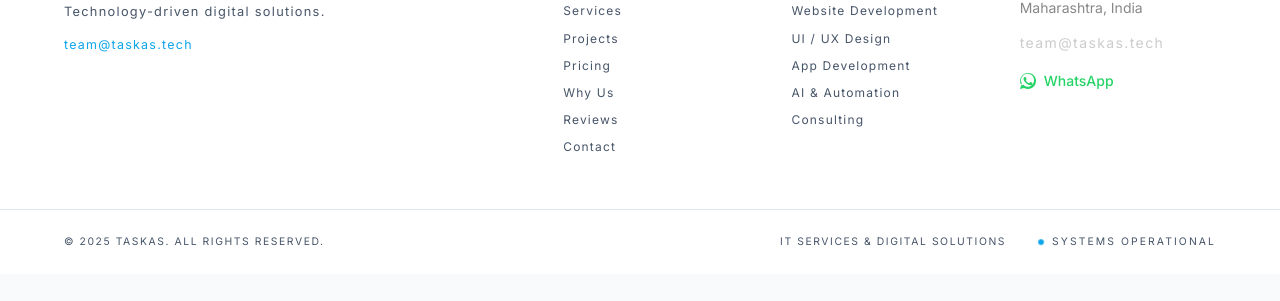
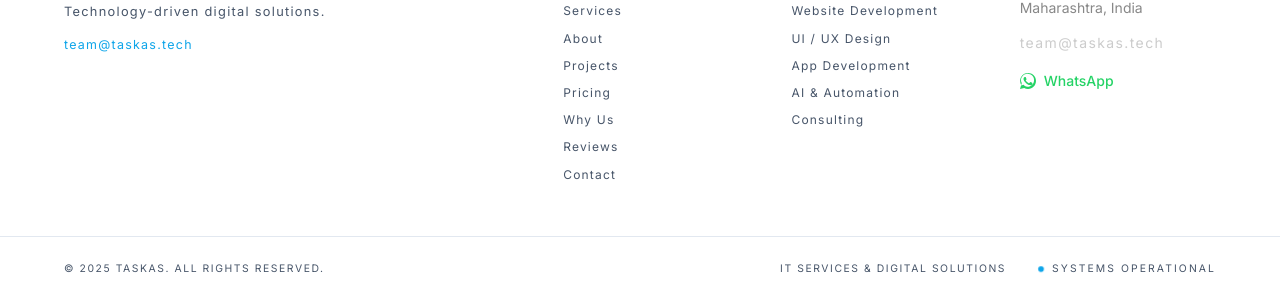
Before and after one commit to arshadengine/TASKAS-digital-solutions, a plain HTML site: page pricing.html in a window 1280 px wide. Shown: the part 2475-2776 px from the top of the page. Before the commit the page ends 2749 px from the top, so only its background shows below. Drawn offline with nearby package versions, Linux system fonts and the light colour scheme; animation ran at ten frames a second.

Commit message:
fix: Add About navigation link in header and footer of pricing.html

```diff
--- a/pricing.html
+++ b/pricing.html
@@ -61,6 +61,7 @@
       </a>
       <ul class="nav-links" role="list">
         <li><a href="index.html#services" class="nav-link" id="nav-services">Services</a></li>
+        <li><a href="about.html" target="_blank" rel="noopener noreferrer" class="nav-link" id="nav-about">About</a></li>
         <li><a href="index.html#projects" class="nav-link" id="nav-projects">Projects</a></li>
         <li><a href="#pricing-hero" class="nav-link active" id="nav-pricing">Pricing</a></li>
         <li><a href="index.html#stats"    class="nav-link" id="nav-stats">Why Us</a></li>
@@ -90,6 +91,7 @@
     <div class="nav-mobile" id="nav-mobile" aria-hidden="true">
       <ul role="list">
         <li><a href="index.html#services" class="nav-mobile-link" id="mob-services">Services</a></li>
+        <li><a href="about.html" target="_blank" rel="noopener noreferrer" class="nav-mobile-link" id="mob-about">About</a></li>
         <li><a href="index.html#projects" class="nav-mobile-link" id="mob-projects">Projects</a></li>
         <li><a href="#pricing-hero" class="nav-mobile-link" id="mob-pricing">Pricing</a></li>
         <li><a href="index.html#stats"    class="nav-mobile-link" id="mob-stats">Why Us</a></li>
@@ -305,6 +307,7 @@
           <h4 class="footer-col-title">Navigate</h4>
           <nav aria-label="Footer navigation">
              <a href="index.html#services" class="footer-link" id="footer-services">Services</a>
+             <a href="about.html" target="_blank" rel="noopener noreferrer" class="footer-link" id="footer-about">About</a>
              <a href="index.html#projects" class="footer-link" id="footer-projects">Projects</a>
              <a href="#pricing-hero" class="footer-link" id="footer-pricing">Pricing</a>
              <a href="index.html#stats"    class="footer-link" id="footer-why">Why Us</a>
```
